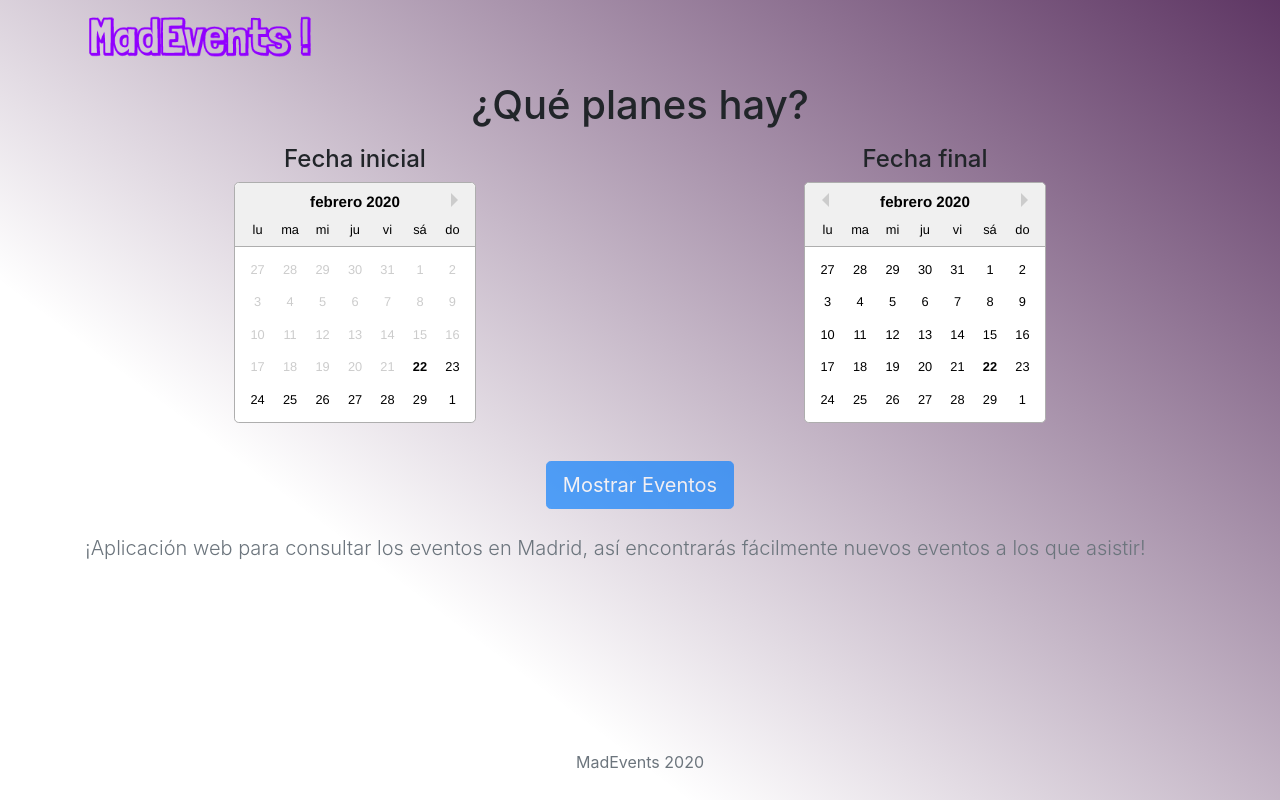
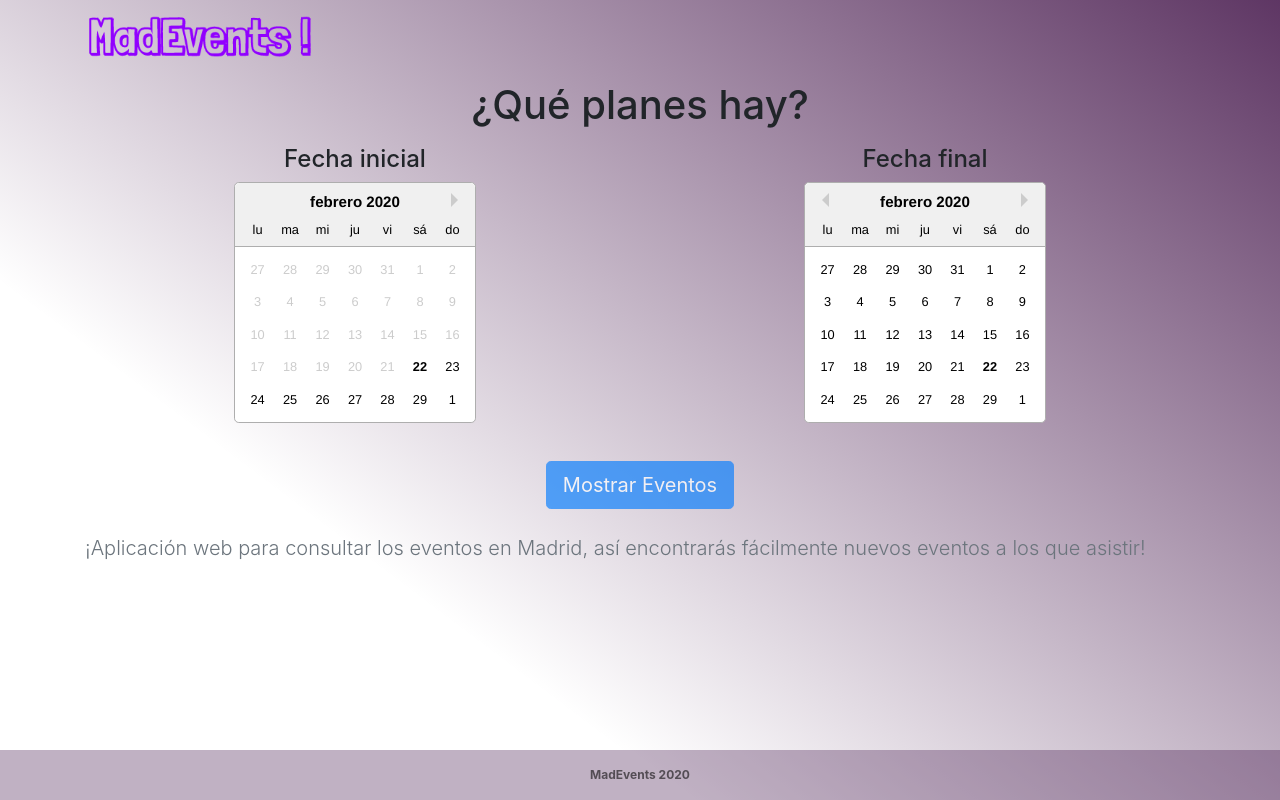
Before and after one commit to Stainless-Nata/madevents, a React (Create React App) app in the folder client/: page / in a window 1280 px wide. Built offline with nearby package versions, Linux system fonts and the light colour scheme; no server answers; what google-maps-react would draw is missing.

Commit message:
Add sticky footer

```diff
--- a/client/src/components/Footer.js
+++ b/client/src/components/Footer.js
@@ -4,7 +4,7 @@ import '../stylesheet/footer.scss';
 function Footer() {
   return (
     <footer className='footer'>
-      <p className='text-muted'>{`MadEvents ${new Date().getFullYear()}`}</p>
+      <p className='footer--information'>{`MadEvents ${new Date().getFullYear()}`}</p>
     </footer>
   );
 }
--- a/client/src/stylesheet/footer.scss
+++ b/client/src/stylesheet/footer.scss
@@ -1,13 +1,19 @@
 .footer {
-  position: fixed;
-  bottom: 0;
-  left: 0;
-  padding: 20px;
-  width: 100%;
-  height: 60px;
-  line-height: 60px;
+  height: 50px;
+  background: rgba(54, 4, 61, 0.308);
+  color: rgba(2, 2, 2, 0.568);
+  font-size: 12px;
+  font-weight: 700;
   text-align: center;
   display: flex;
   justify-content: center;
   align-items: center;
+
+  position: absolute;
+  bottom: 0;
+  width: 100%;
+
+  &--information {
+    margin: 0;
+  }
 }
```
